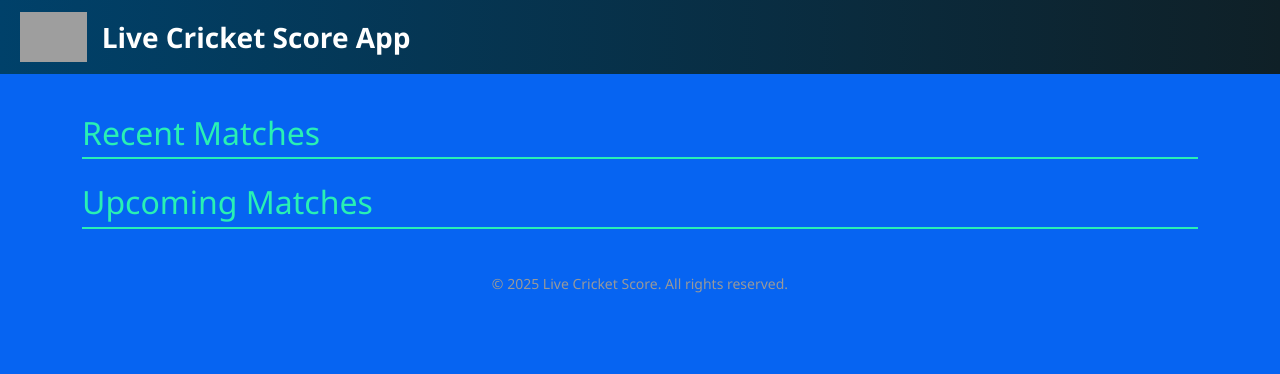
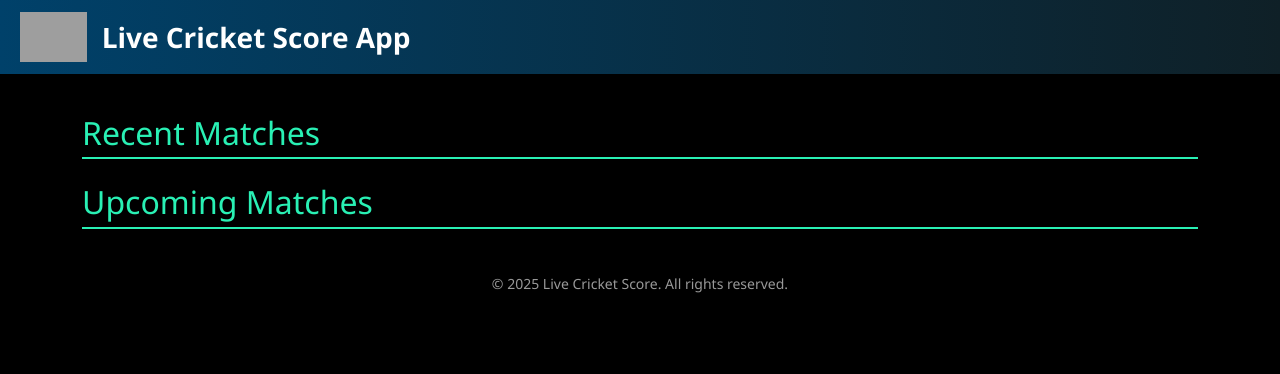
Before and after one commit to Abhiram3152N/live-cricket-score-app, a Flask app: page / in a window 1280 px wide. Shown: the top 374 px of the page. Run offline with Flask 3, Linux system fonts and the light colour scheme; data that the repository does not hold is empty; grey boxes are pictures that could not be loaded.

Commit message:
trigger20

```diff
--- a/templates/index.html
+++ b/templates/index.html
@@ -6,7 +6,7 @@
     <link href="https://cdn.jsdelivr.net/npm/bootstrap@5.3.0/dist/css/bootstrap.min.css" rel="stylesheet">
     <style>
         body {
-            background-color: #0664f2;
+            background-color: #000000;
             color: #f0f0f0;
             font-family: 'Segoe UI', sans-serif;
         }
```
